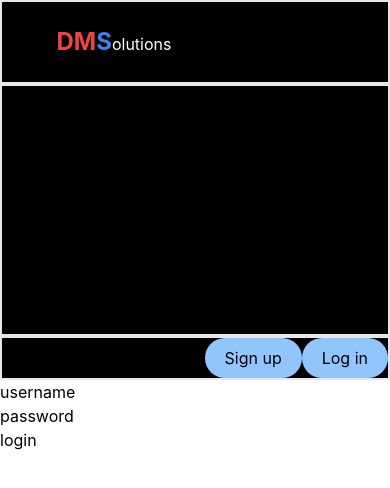
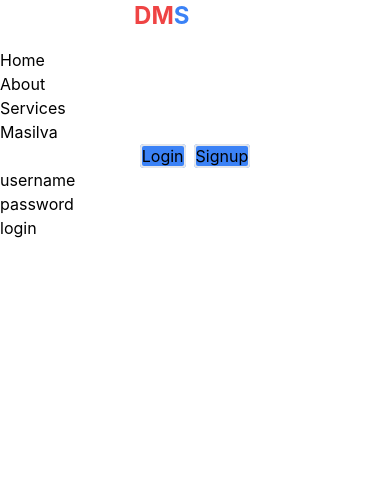
Before and after one commit to DMasilva/dm-solutions, a React (Create React App) app: page / in a window 390 px wide. Shown: the top 488 px of the page. Built offline with nearby package versions, Linux system fonts and the light colour scheme.

Commit message:
changes in responsiveness

```diff
--- a/src/components/Logo.js
+++ b/src/components/Logo.js
@@ -2,13 +2,13 @@ import React from "react";
 
 const Logo = () => {
   return (
-    <div>
-      <div className="text-center p-3 m-3 w-[200px]">
+      <div className="text-center sm:align-text-left">
+       <h1 className="text-center ml-2 md:text-left">
         <span className="text-red-500 text-2xl font-bold">DM</span>
         <span className="text-blue-500 text-2xl font-bold">S</span>
-        <span className="text-white text-bold ">olutions</span>
+        <span className="text-gray-900 text-xl invisible sm:visible text-bold ">olutions</span>
+        </h1>
       </div>
-    </div>
   );
 };
 
--- a/src/components/Navbar.js
+++ b/src/components/Navbar.js
@@ -3,33 +3,27 @@ import Logo from "./Logo";
 
 const Navbar = () => {
   return (
-    <div className="">
-      <header>
-        <nav className="">
-          <div className=" bg-black md:grid grid-cols-3 sm:block">
-            <div className="border-2">
-              <Logo />
-            </div>
-            <div className="border-2">
-              <ul className="flex md:flex-row flex-col md:items-center md:gap-[4vm] gap-8">
-                <li>Home</li>
-                <li>About</li>
-                <li>Services</li>
-                <li>Testimonials</li>
-                <li>Contacts</li>
-              </ul>
-            </div>
-            <div className="flex justify-end sm:block border-2">
-              <button className="bg-blue-300 px-5 py-2 rounded-full hover:bg-black">
-                Sign up
-              </button>
-              <button className="bg-blue-300 px-5 py-2 rounded-full hover:bg-black">
-                Log in
-              </button>
-            </div>
-          </div>
-        </nav>
-      </header>
+    <div className="md:text-center">
+      <nav className="sm:flex">
+      <div className="mb-4 sm:mb-0">
+        <Logo/>
+      </div>
+
+      <div className="w-full">
+        <ul className="flex flex-col sm:flex-row sm:justify-center">
+         <li className="links"><a href='#'>Home</a></li>
+         <li className="links"><a href='#'>About</a></li>
+         <li className="links"><a href='#'>Services</a></li>
+         <li className="links"><a href='#'>Masilva</a></li>
+        </ul>
+      </div>
+      <div className="text-center">
+        <a className="m-1 bg-blue-500 rounded border-2" href='#'>Login</a>
+        <a className="m-1 bg-blue-500 rounded border-2 md:mr-4" href='#'>Signup</a>
+      </div>
+
+      </nav>
+
     </div>
   );
 };
```
